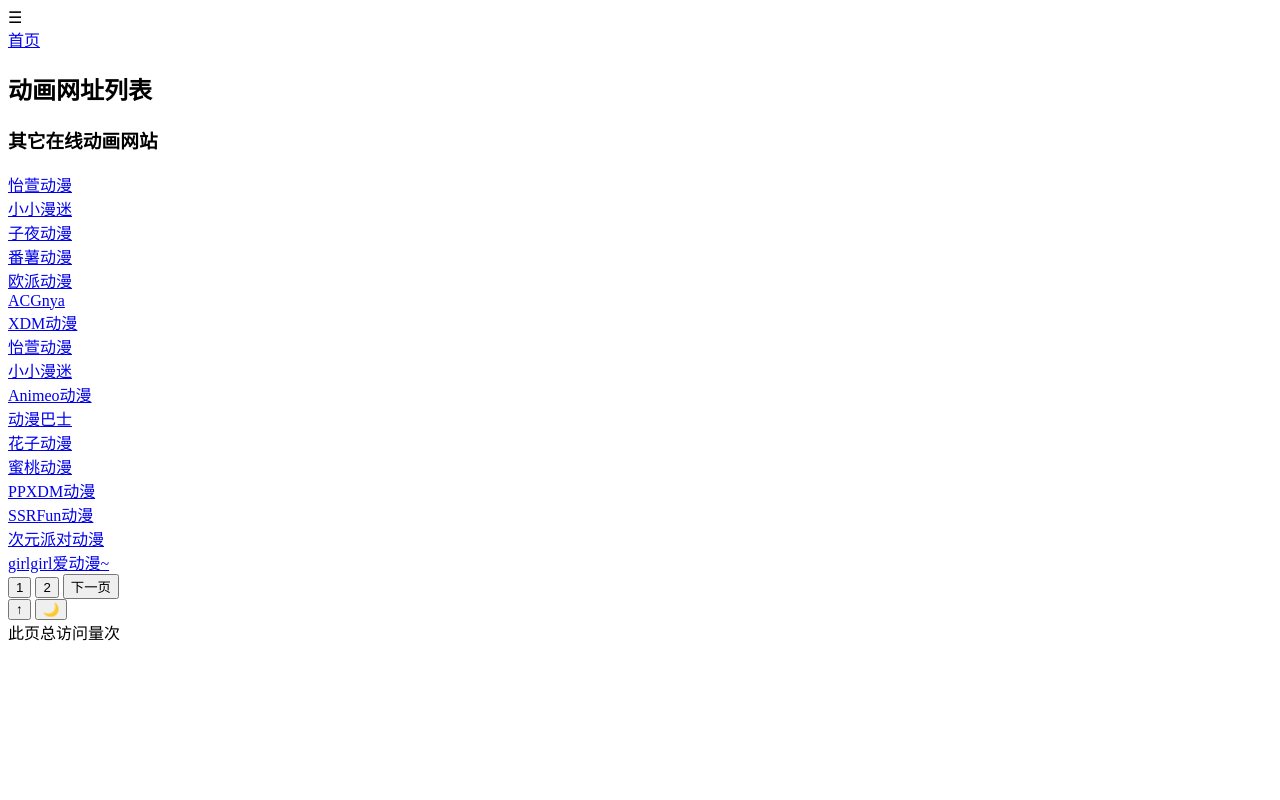
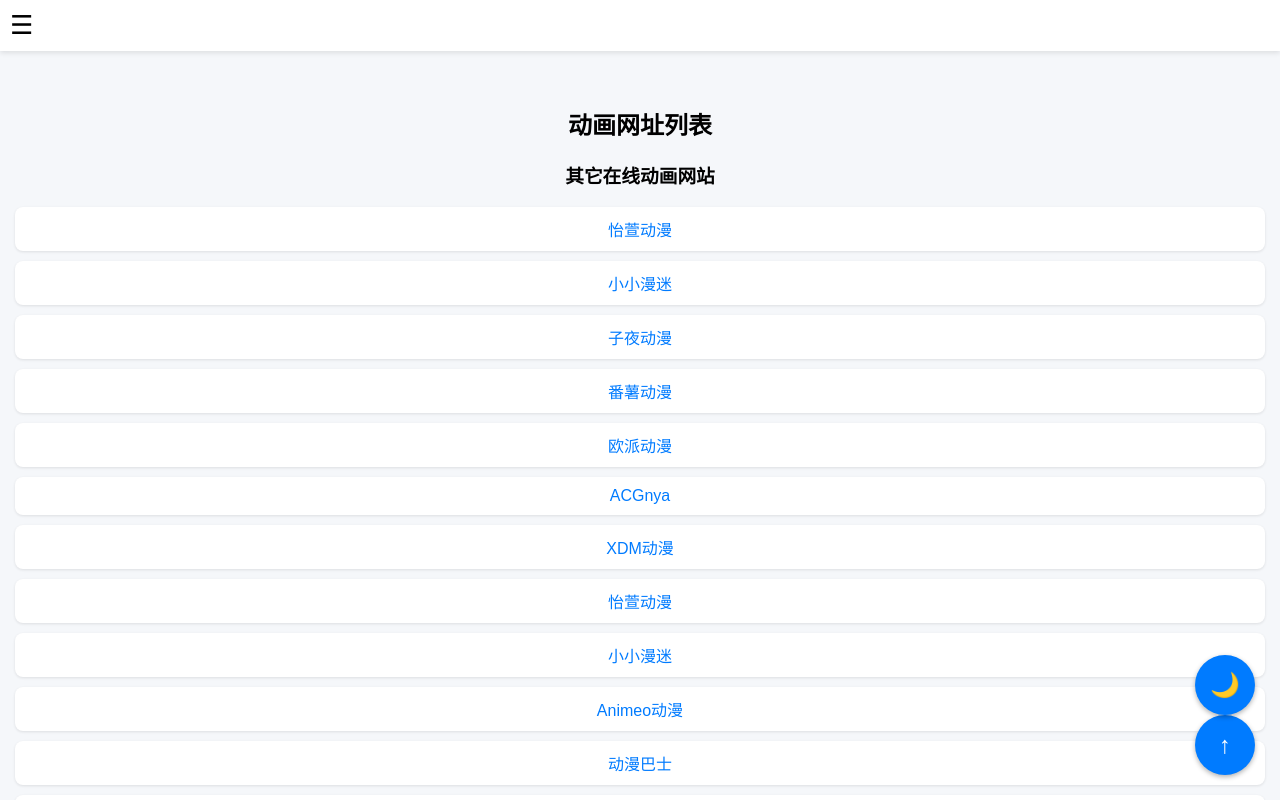
Before and after one commit to yftdtddh/m, a plain HTML site: page Weblist/donghua.html in a window 1280 px wide. Shown: the top 800 px of the page. Drawn offline with Linux system fonts and the light colour scheme; files that its build step writes are made by us from their sources; the site is published under a folder, as on GitHub Pages, so addresses that start at the root find nothing.

Commit message:
Update donghua.html

```diff
--- a/Weblist/donghua.html
+++ b/Weblist/donghua.html
@@ -5,7 +5,7 @@
     <meta charset="UTF-8">
     <meta name="viewport" content="width=device-width, initial-scale=1.0">
     <title>示例网站列表</title>
-    <link rel="stylesheet" href="/css/ordinary.css">
+    <link rel="stylesheet" href="css/ordinary.css">
 </head>
 
 <body onclick="closeMenu(event)">
```
